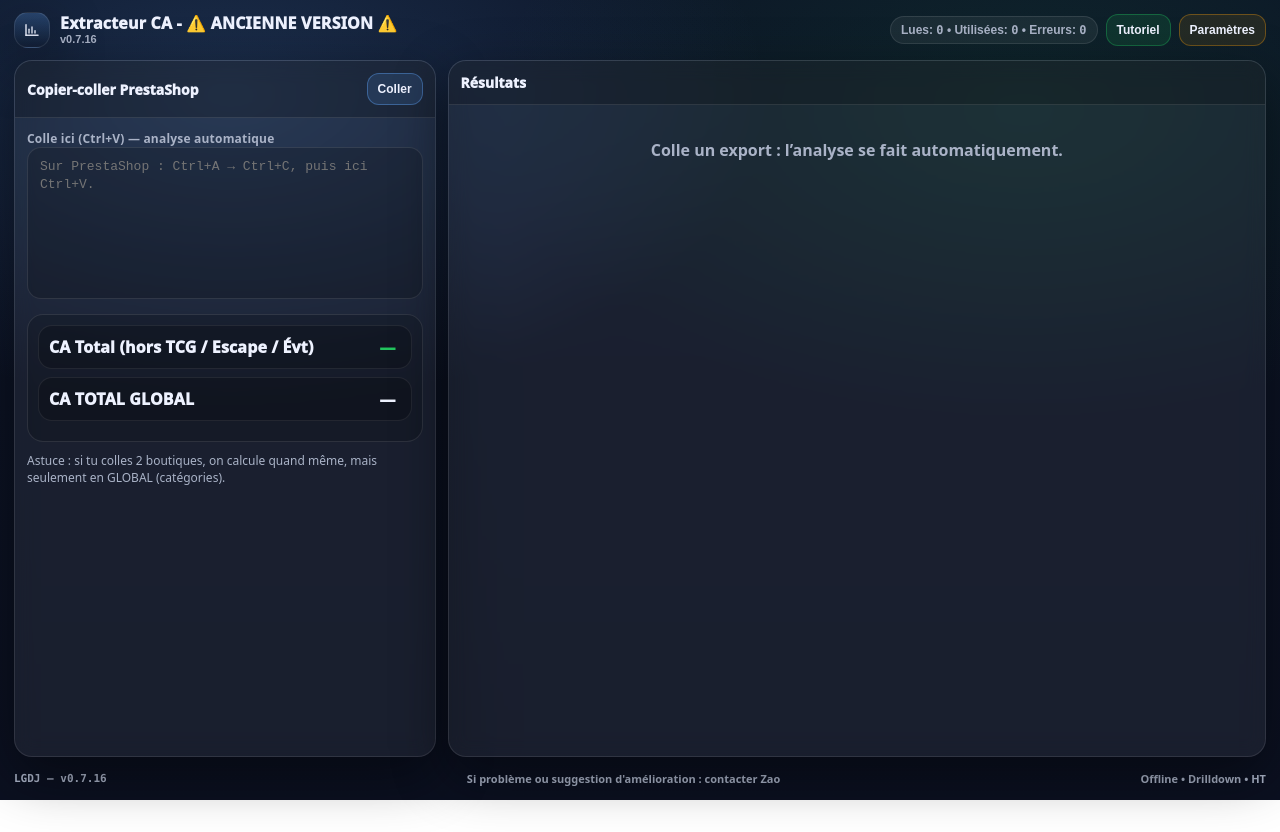
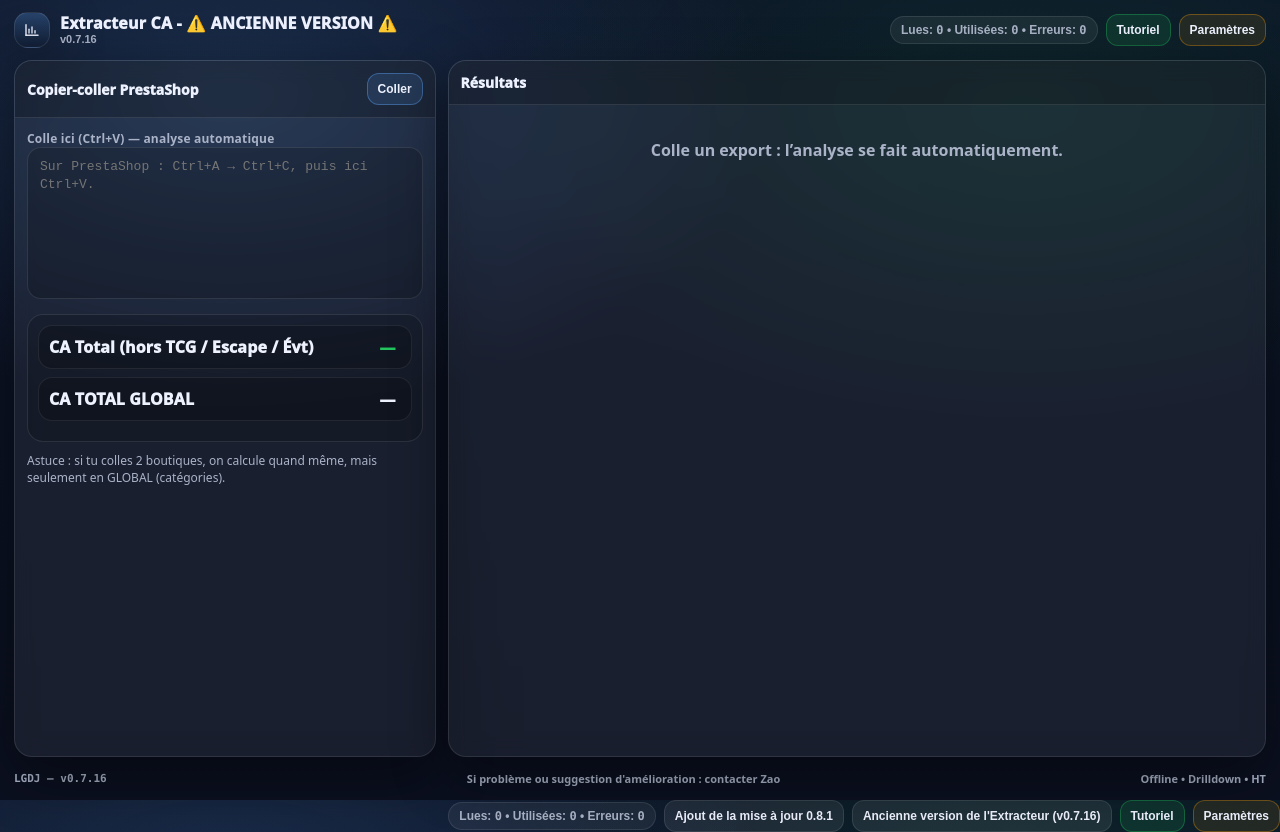
Before and after one commit to Kalarma/Calcul-CA-Boutiques, a plain HTML site: page old/index.html in a window 1280 px wide. Before the commit the page ends 800 px from the top, so only its background shows below. Drawn offline with Linux system fonts and the light colour scheme.

Commit message:
Update index.html

```diff
--- a/old/index.html
+++ b/old/index.html
@@ -668,6 +668,18 @@
       </div>
     </div>
   </div>
+
+  <div class="actions">
+        <button class="chipBtn" id="btnStats">
+          Lues: <span class="mono" id="metaLines">0</span> •
+          Utilisées: <span class="mono" id="metaUsed">0</span> •
+          Erreurs: <span class="mono" id="metaErr">0</span>
+        </button>
+        <button class="btnUpdateNotif" id="btnUpdateNotif">Ajout de la mise à jour 0.8.1</button>
+        <button class="btnUpdateNotif" onclick="window.open('https://kalarma.github.io/Calcul-CA-Boutiques/old/', '_blank')">Ancienne version de l'Extracteur (v0.7.16)</button>
+        <button class="btnTutor" id="btnTut">Tutoriel</button>
+        <button class="btnGear" id="btnSettings">Paramètres</button>
+      </div>
 
   <!-- Settings -->
   <div class="modalBg" id="setBg" role="dialog" aria-modal="true" aria-hidden="true">
```
